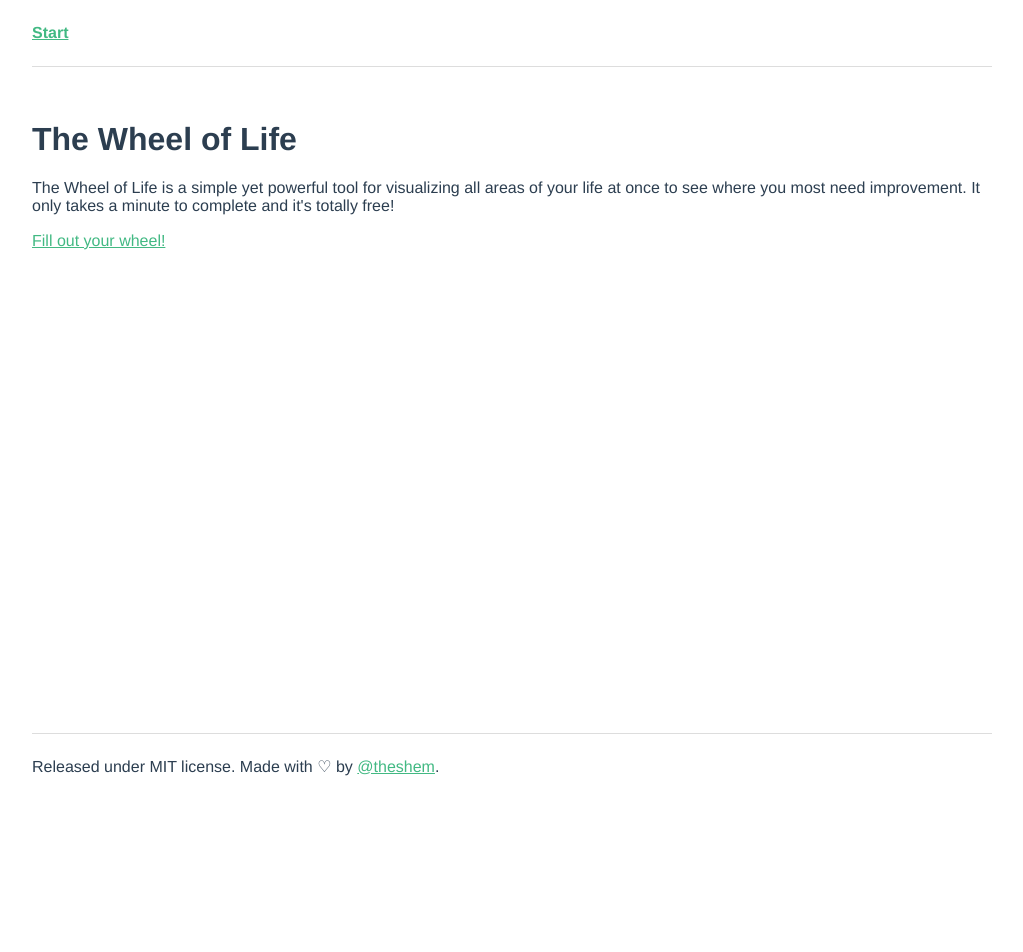
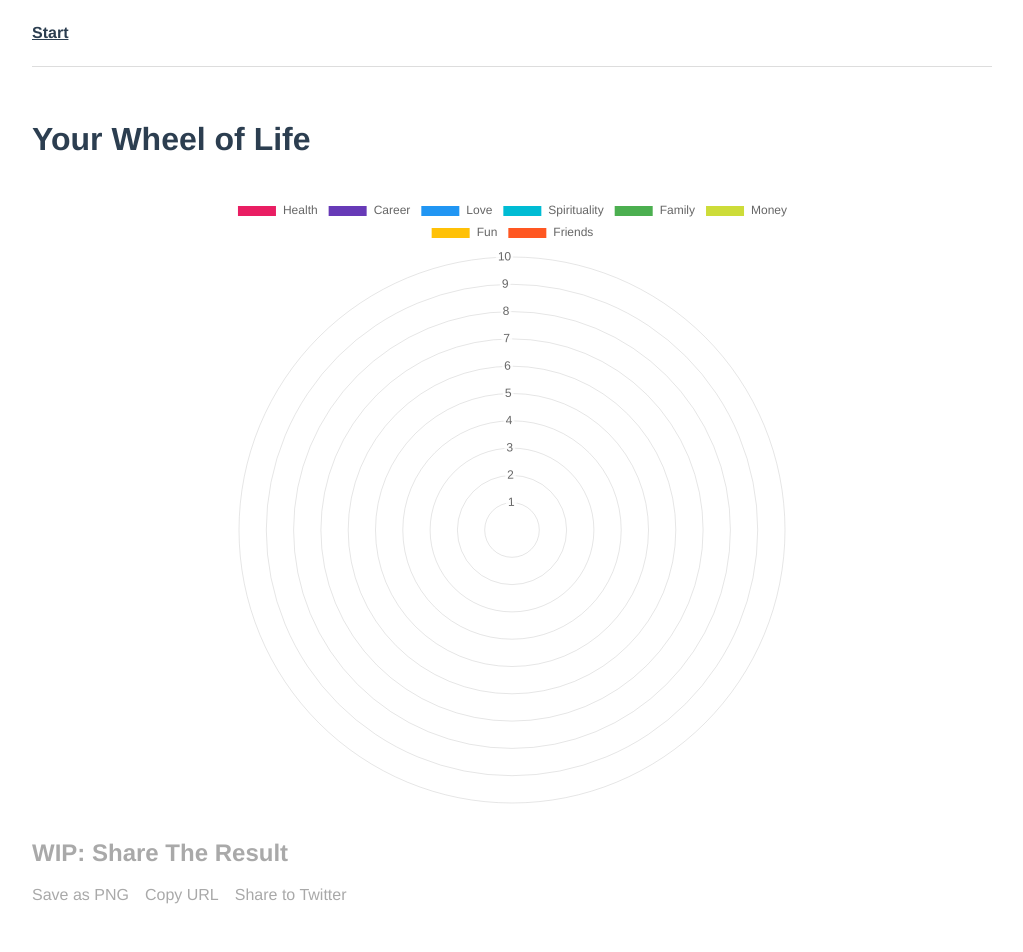
Before and after one commit to theshem/wheel-of-life, a Vue app: page /result in a window 1280 px wide. Before the commit this address led to /. Shown: the top 952 px of the page, without its empty margins (128-1151 px from the left). Before the commit the page ends 800 px from the top, so only its background shows below. Built offline with nearby package versions, Linux system fonts and the light colour scheme.

Commit message:
:sparkles: Added the result view

```diff
--- a/src/App.vue
+++ b/src/App.vue
@@ -5,7 +5,18 @@
       <!--/ <router-link to="/result">Result</router-link>-->
     </nav>
 
-    <router-view :wheel-data="wheelData" class="content" />
+    <main>
+      <transition
+        name="slide-fade"
+        mode="out-in">
+        <router-view
+          class="content"
+          :wheel-data="wheelData"
+          :steps="steps"
+          :chart-data="chartData"
+        />
+      </transition>
+    </main>
 
     <footer>
       Released under MIT license.
@@ -16,7 +27,11 @@
 </template>
 
 <script>
-import { event } from '@/utils';
+import {
+  pascalCase,
+  color,
+  event,
+} from '@/utils';
 
 export default {
   name: 'App',
@@ -34,6 +49,36 @@ export default {
         friends: 0,
       },
     };
+  },
+
+  computed: {
+    steps() {
+      return [
+        'health',
+        'career',
+        'love',
+        'spirituality',
+        'family',
+        'money',
+        'fun',
+        'friends',
+      ];
+    },
+
+    chartData() {
+      const { wheelData } = this;
+
+      const labels = this.steps.map(step => pascalCase(step));
+      const data = this.steps.map(step => wheelData[step]);
+
+      return {
+        datasets: [{
+          data,
+          backgroundColor: color(this.steps.length),
+        }],
+        labels,
+      };
+    },
   },
 
   mounted() {
@@ -118,4 +163,26 @@ export default {
     border: 1px solid #ddd;
     border-bottom: 0;
   }
+
+  .slide-fade-leave-active,
+  .slide-fade-enter-active {
+    transition-duration: .2s;
+    transition-property: opacity, transform;
+
+    // improves performance issues on mobile
+    -webkit-backface-visibility: hidden;
+    -webkit-perspective: 1000;
+
+    will-change: opacity, transform;
+  }
+
+  .slide-fade-enter {
+    opacity: 0;
+    transform: translateX(-20px);
+  }
+
+  .slide-fade-leave-to {
+    opacity: 0;
+    transform: translateX(20px);
+  }
 </style>
--- a/src/components/Chart.vue
+++ b/src/components/Chart.vue
@@ -44,6 +44,13 @@ export default {
           fontColor: '#fff',
         },
       },
+      scale: {
+        ticks: {
+          max: 10,
+          min: 0,
+          stepSize: 1,
+        },
+      },
       ...this.options,
     });
   },
--- /dev/null
+++ b/src/components/Share.vue
@@ -0,0 +1,36 @@
+<template>
+  <section class="share">
+    <h2 class="share__title">WIP: Share The Result</h2>
+    <ul class="share__list">
+      <li class="share__item">Save as PNG</li>
+      <li class="share__item">Copy URL</li>
+      <li class="share__item">Share to Twitter</li>
+    </ul>
+  </section>
+</template>
+
+<script>
+export default {
+  name: 'Share',
+};
+</script>
+
+<style lang="scss">
+  .share {
+    /* temporarily disabled */
+    color: darkgray;
+    user-select: none;
+
+    &__list {
+      list-style: none;
+      padding: 0;
+      margin-left: -.5rem;
+      margin-right: -.5rem;
+    }
+
+    &__item {
+      display: inline-block;
+      margin: 0 .5rem;
+    }
+  }
+</style>
--- a/src/components/Stepper/index.vue
+++ b/src/components/Stepper/index.vue
@@ -1,6 +1,6 @@
 <template>
   <Step
-    class="wizard"
+    class="step"
     :title="steps[currentStep]"
     :value="currentStepValue"
     @set-value="next">
@@ -52,7 +52,7 @@ export default {
       this.currentStep += 1;
 
       if (this.currentStep > this.steps.length - 1) {
-        this.$router.push({ name: 'result' });
+        this.$emit('show-result');
       }
     },
   },
@@ -60,7 +60,7 @@ export default {
 </script>
 
 <style lang="scss">
-.wizard {
+.step {
   margin-top: 2rem;
 }
 </style>
--- a/src/router.js
+++ b/src/router.js
@@ -3,6 +3,7 @@ import Router from 'vue-router';
 
 import Home from './views/Home.vue';
 import Assessment from './views/Assessment.vue';
+import Result from './views/Result.vue';
 
 Vue.use(Router);
 
@@ -21,6 +22,11 @@ export default new Router({
       component: Assessment,
     },
     {
+      path: '/result',
+      name: 'result',
+      component: Result,
+    },
+    {
       path: '*',
       redirect: Home,
     },
--- a/src/views/Assessment.vue
+++ b/src/views/Assessment.vue
@@ -3,7 +3,10 @@
     <h1>The Wheel of Life Assessment</h1>
     <p>The assessment can usually be filled out in less than a minute.</p>
 
-    <Stepper :wheel-data="wheelData" :steps="steps" />
+    <Stepper
+      :wheel-data="wheelData"
+      :steps="steps"
+      @show-result="showResult" />
 
     <hr>
 
@@ -18,8 +21,6 @@
 import Stepper from '@/components/Stepper/index.vue';
 import Chart from '@/components/Chart.vue';
 
-import { pascalCase, color } from '@/utils';
-
 export default {
   name: 'Assessment',
 
@@ -28,41 +29,27 @@ export default {
       type: Object,
       required: true,
     },
-  },
 
-  computed: {
-    steps() {
-      return [
-        'health',
-        'career',
-        'love',
-        'spirituality',
-        'family',
-        'money',
-        'fun',
-        'friends',
-      ];
+    steps: {
+      type: Array,
+      required: true,
     },
 
-    chartData() {
-      const { wheelData } = this;
-
-      const labels = this.steps.map(step => pascalCase(step));
-      const data = this.steps.map(step => wheelData[step]);
-
-      return {
-        datasets: [{
-          data,
-          backgroundColor: color(this.steps.length),
-        }],
-        labels,
-      };
+    chartData: {
+      type: Object,
+      required: true,
     },
   },
 
   components: {
     Chart,
     Stepper,
+  },
+
+  methods: {
+    showResult() {
+      this.$router.push({ name: 'result' });
+    },
   },
 };
 </script>
--- a/src/views/Home.vue
+++ b/src/views/Home.vue
@@ -13,6 +13,6 @@
 
 <script>
 export default {
-  name: 'home',
+  name: 'Home',
 };
 </script>
--- /dev/null
+++ b/src/views/Result.vue
@@ -0,0 +1,72 @@
+<template>
+  <article class="result">
+    <h1>Your Wheel of Life</h1>
+
+    <div class="result__chart-wrapper">
+      <Chart
+        :chart-data="chartData"
+        :options="resultOptions"
+      />
+    </div>
+
+    <Share />
+  </article>
+</template>
+
+<script>
+import Chart from '@/components/Chart.vue';
+import Share from '@/components/Share.vue';
+
+export default {
+  name: 'Result',
+
+  components: {
+    Chart,
+    Share,
+  },
+
+  props: {
+    chartData: {
+      type: Object,
+      default() {
+        return {};
+      },
+    },
+  },
+
+  computed: {
+    result() {
+      return this.chartData;
+    },
+
+    resultOptions() {
+      return {
+        legend: {
+          display: true,
+        },
+
+        plugins: {
+          labels: {
+            render({ label, value }) {
+              return `${label}\n${value}`;
+            },
+            fontSize: 20,
+            fontStyle: 'normal',
+            position: 'outside',
+            fontColor: '#000',
+            border: 1,
+          },
+        },
+      };
+    },
+  },
+};
+</script>
+
+<style>
+  .result__chart-wrapper {
+    max-width: 40rem;
+    margin-left: auto;
+    margin-right: auto;
+  }
+</style>
```
